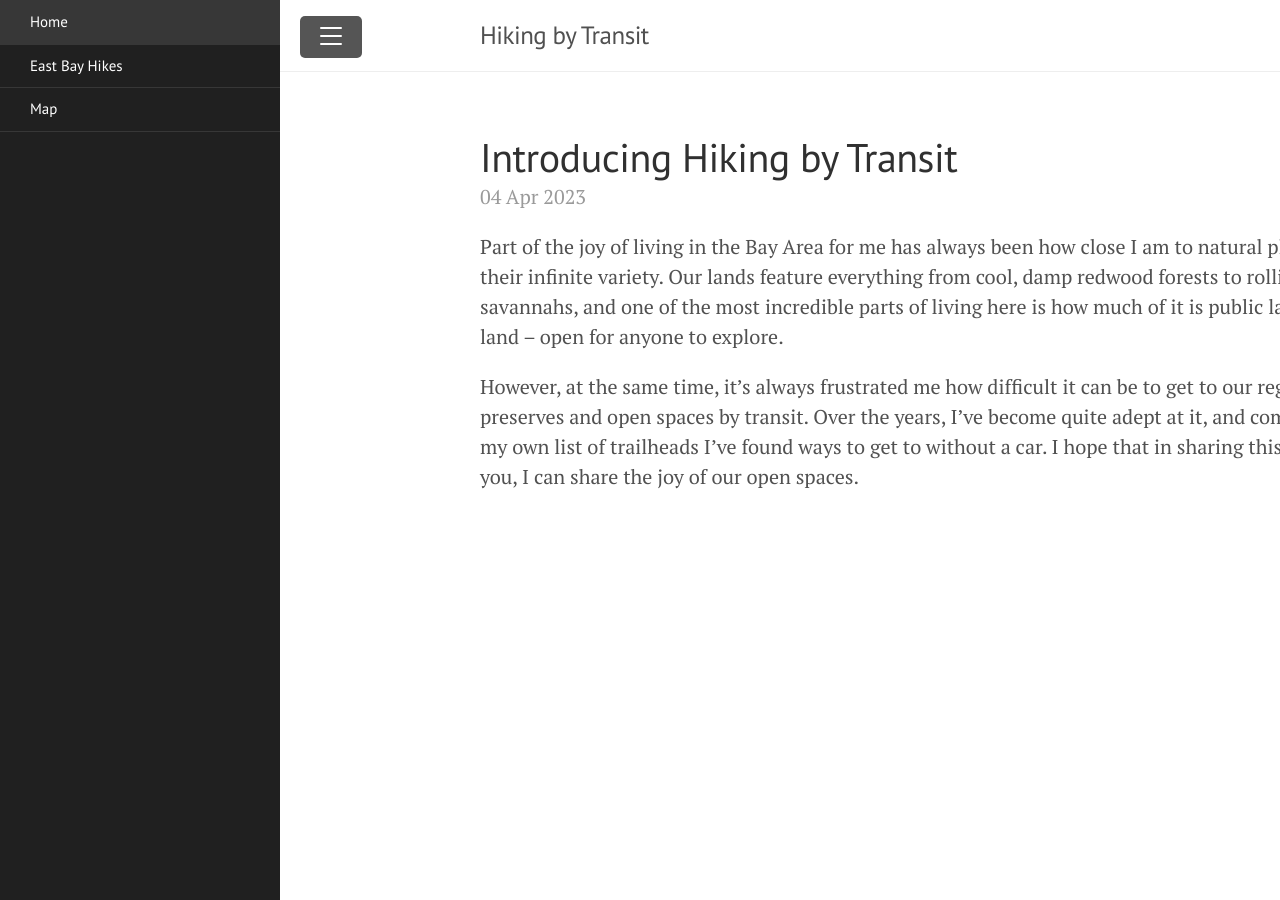
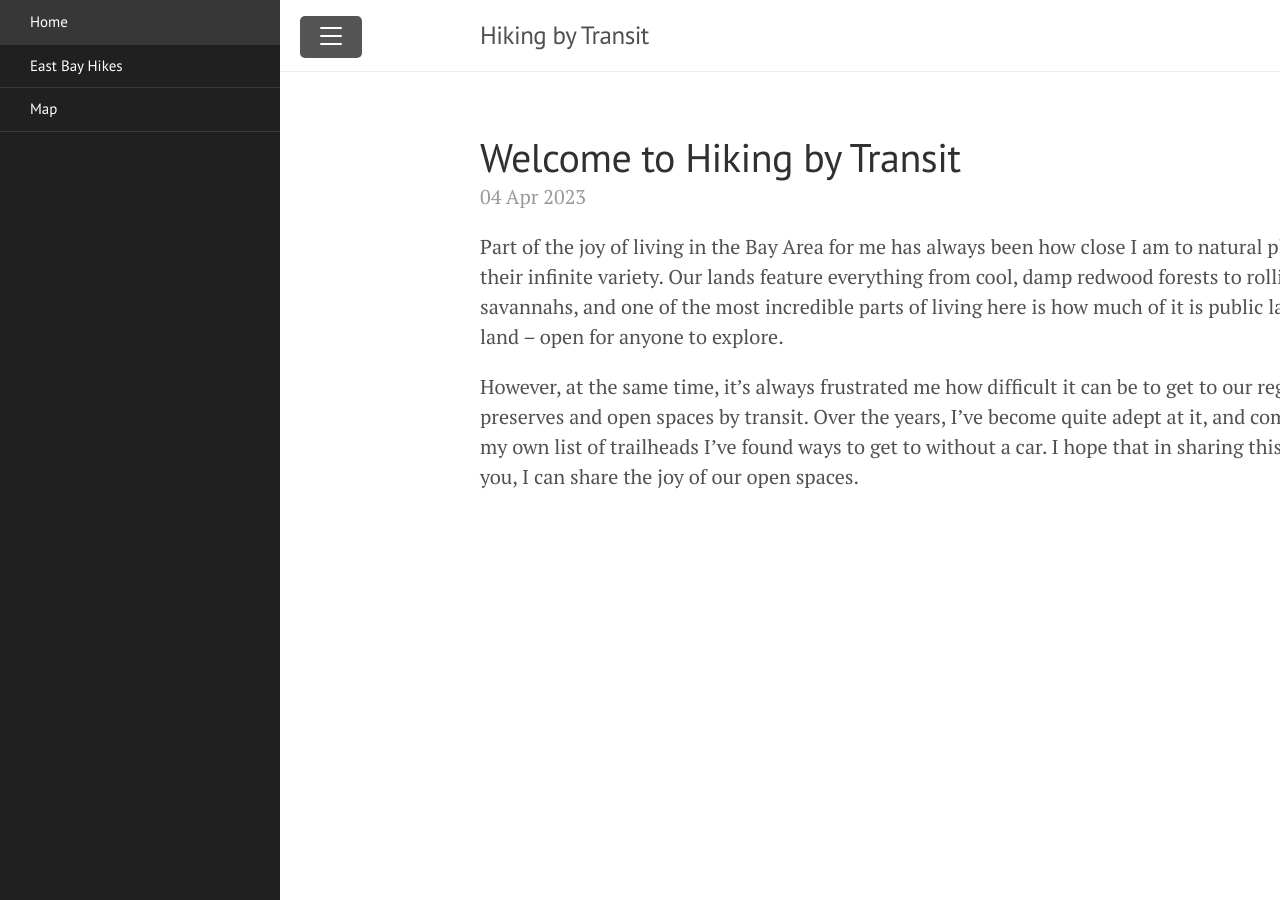
Before and after one commit to tschuy/hiking-by-transit, a Jekyll site: the page built from _posts/2023-04-04-hiking-by-transit.md, in a window 1280 px wide. Built offline with Jekyll 4.4.1, drawn with Linux system fonts in a browser that asks for light colours.

Commit message:
posts: rename intro post

```diff
--- a/_posts/2023-04-04-hiking-by-transit.md
+++ b/_posts/2023-04-04-hiking-by-transit.md
@@ -1,6 +1,6 @@
 ---
 layout: post
-title: Introducing Hiking by Transit
+title: Welcome to Hiking by Transit
 ---
 
 Part of the joy of living in the Bay Area for me has always been how close I am to natural places in their infinite variety. Our lands feature everything from cool, damp redwood forests to rolling oak savannahs, and one of the most incredible parts of living here is how much of it is public land -- *our* land -- open for anyone to explore.
```
Also changed, not shown: favicon.ico (deleted), public/apple-touch-icon-precomposed.png (deleted), public/favicon.ico.
